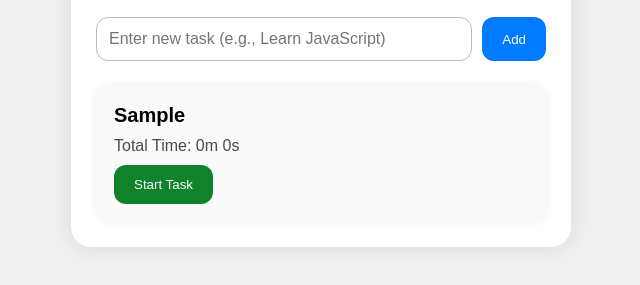
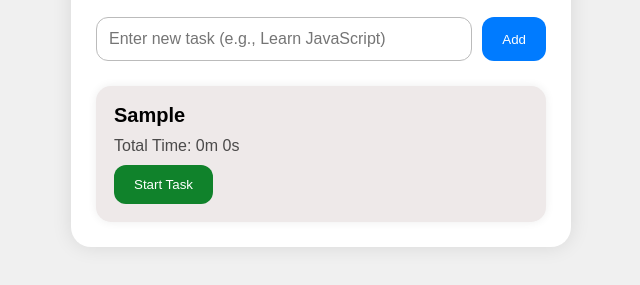
Before and after one commit to vamohammedilyas/Task_Timer_Simple, a plain HTML site: page index.html in a window 1280 px wide. Both pictures are taken after typing "Sample" into the empty fields and a click on the button "Add". Shown: the part 95-380 px from the top of the page, without its empty margins (319-959 px from the left). Drawn offline with Linux system fonts and the light colour scheme.

Commit message:
Enhanced the color module

```diff
--- a/style.css
+++ b/style.css
@@ -59,7 +59,7 @@ button:hover {
 }
 
 .task-card {
-    background: #fafafa;
+    background: #eee9e9;
     padding: 18px;
     border-radius: 15px;
     box-shadow: 0 0 10px rgba(0,0,0,0.07);
```
